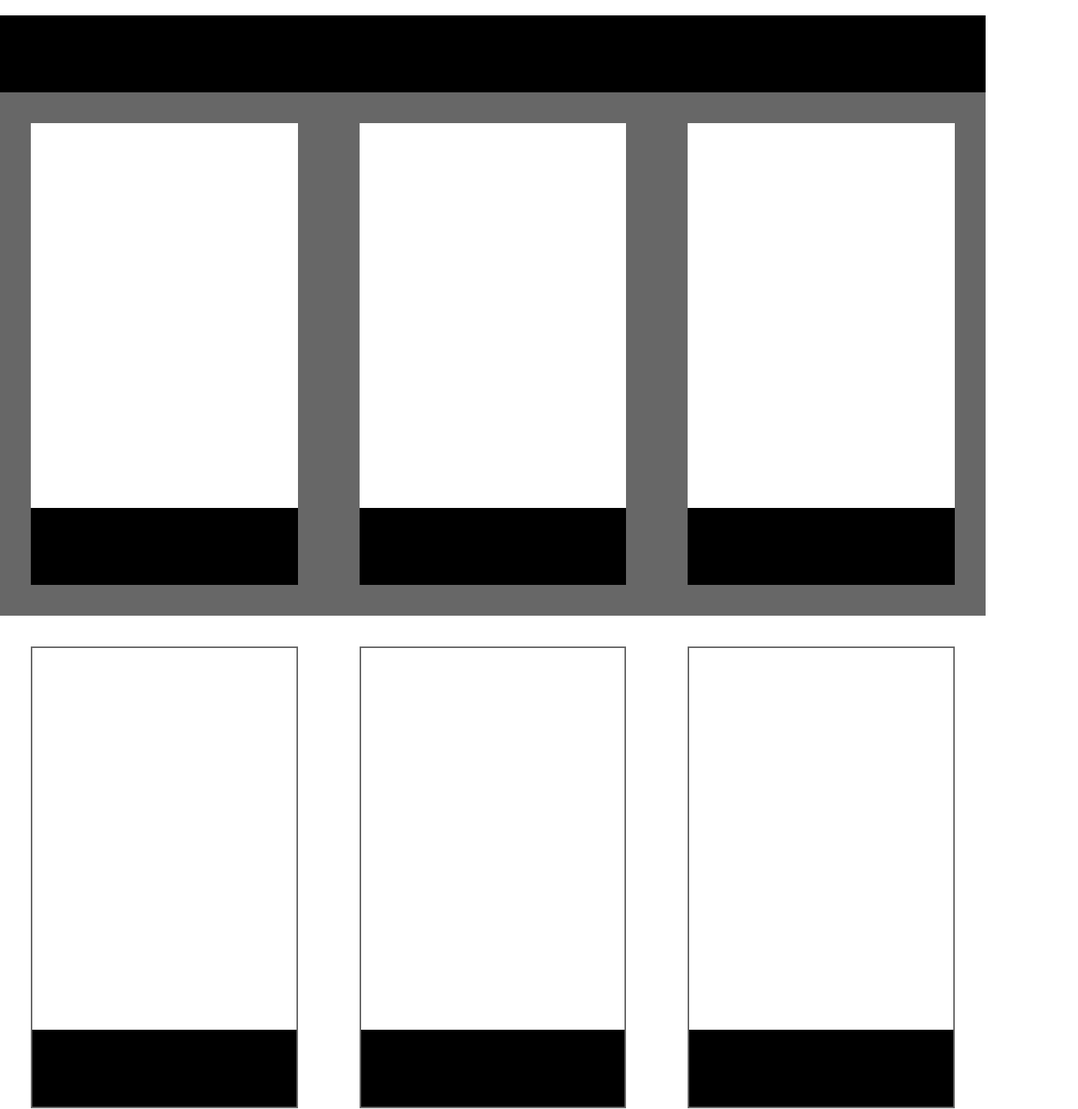
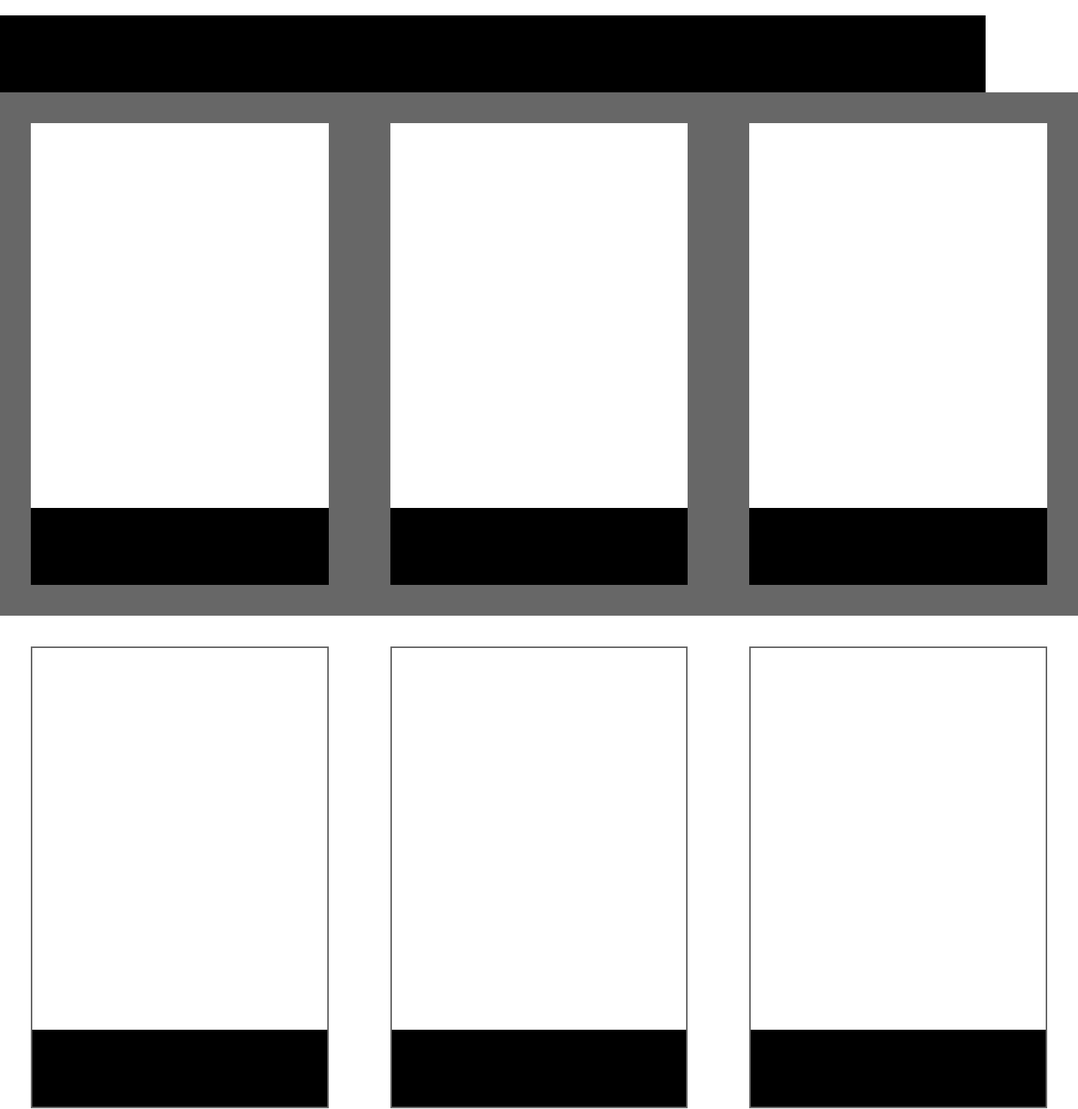
Before and after one commit to aeb33787/aeb33787.github.io, a plain HTML site: page exercise-3.html in a window 1280 px wide. Shown: the part 480-1921 px from the top of the page at 77% size, 1400 px wide, since content can reach past the window. Drawn offline with Linux system fonts and the light colour scheme.

Commit message:
revised container

```diff
--- a/exercise-3.html
+++ b/exercise-3.html
@@ -26,9 +26,13 @@
     }
     .container1 {
         background-color: #676767;
+        width: 1400px;
+        margin: auto;
     }
     .container2 {
         background-color: #ffffff;
+        width: 1400px;
+        margin: auto;
     }
     .col33A {
         position: relative;
```
